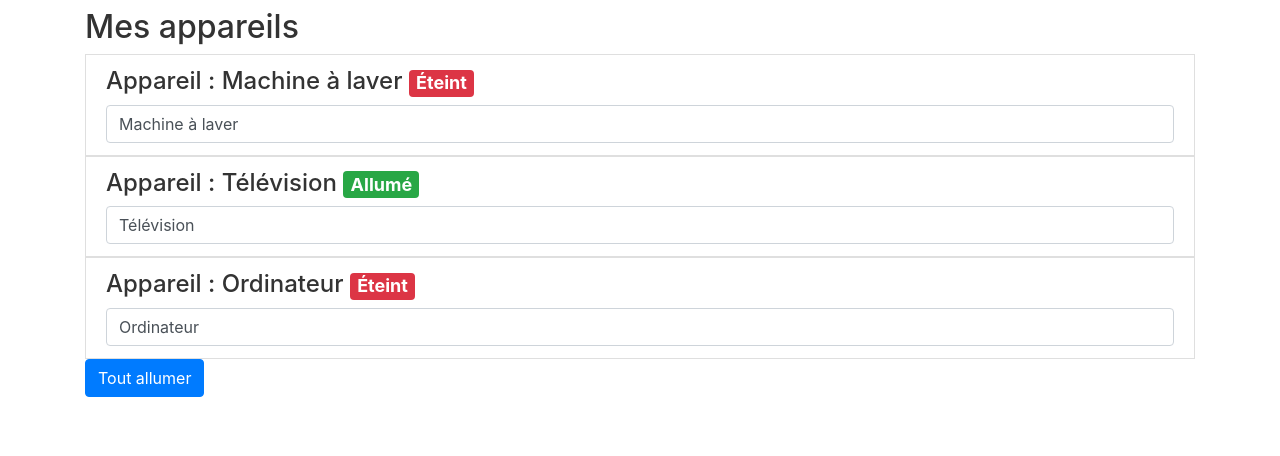
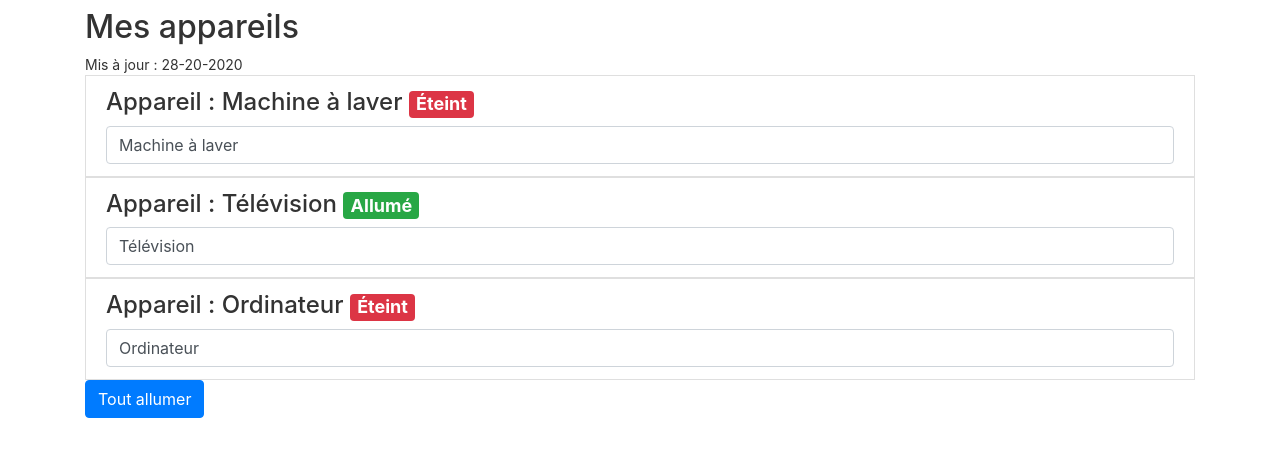
Before and after one commit to 450Oucema/angular-firstproject-openclassroom, an Angular app: page / in a window 1280 px wide. Shown: the top 456 px of the page. Built offline with nearby package versions, Linux system fonts and the light colour scheme.

Commit message:
Chapitre 4 - Modifiez les données en temps réel avec les Pipes

```diff
--- a/src/app/app.component.html
+++ b/src/app/app.component.html
@@ -2,6 +2,7 @@
   <div class="row">
     <div class="col">
       <h2>Mes appareils</h2>
+      <p>Mis à jour : {{lastUpdate | async | date: 'd-m-yyyy' | uppercase}}</p>
       <ul class="list-group">
         <app-appareil *ngFor="let appareil of appareils"
         [appareilName]="appareil.name"
--- a/src/app/app.component.ts
+++ b/src/app/app.component.ts
@@ -7,6 +7,14 @@ import { Component } from '@angular/core';
 })
 export class AppComponent {
     isAuth = false;
+    lastUpdate = new Promise((resolve, reject) => {
+      const date = new Date();
+      setTimeout(
+        () => {
+          resolve(date);
+        }, 2000
+      );
+    });
 
     appareils = [
       {
```
